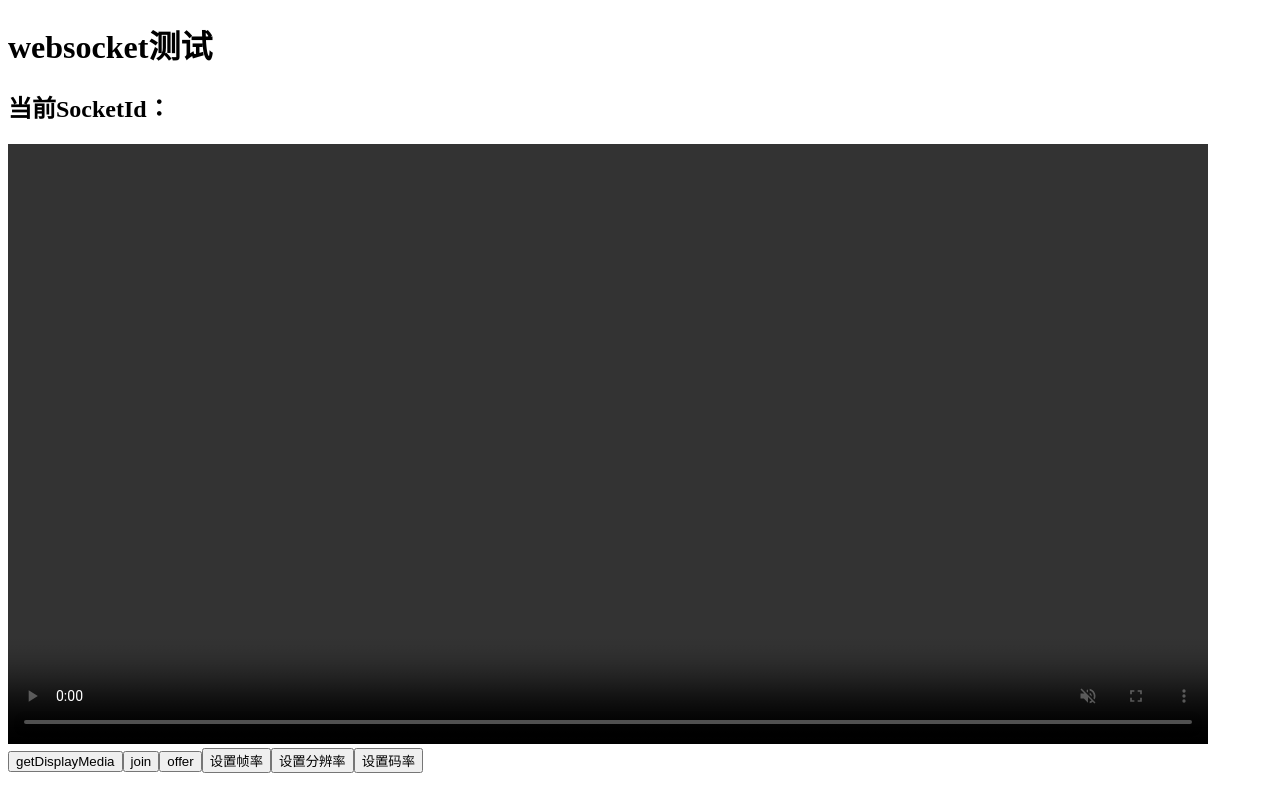
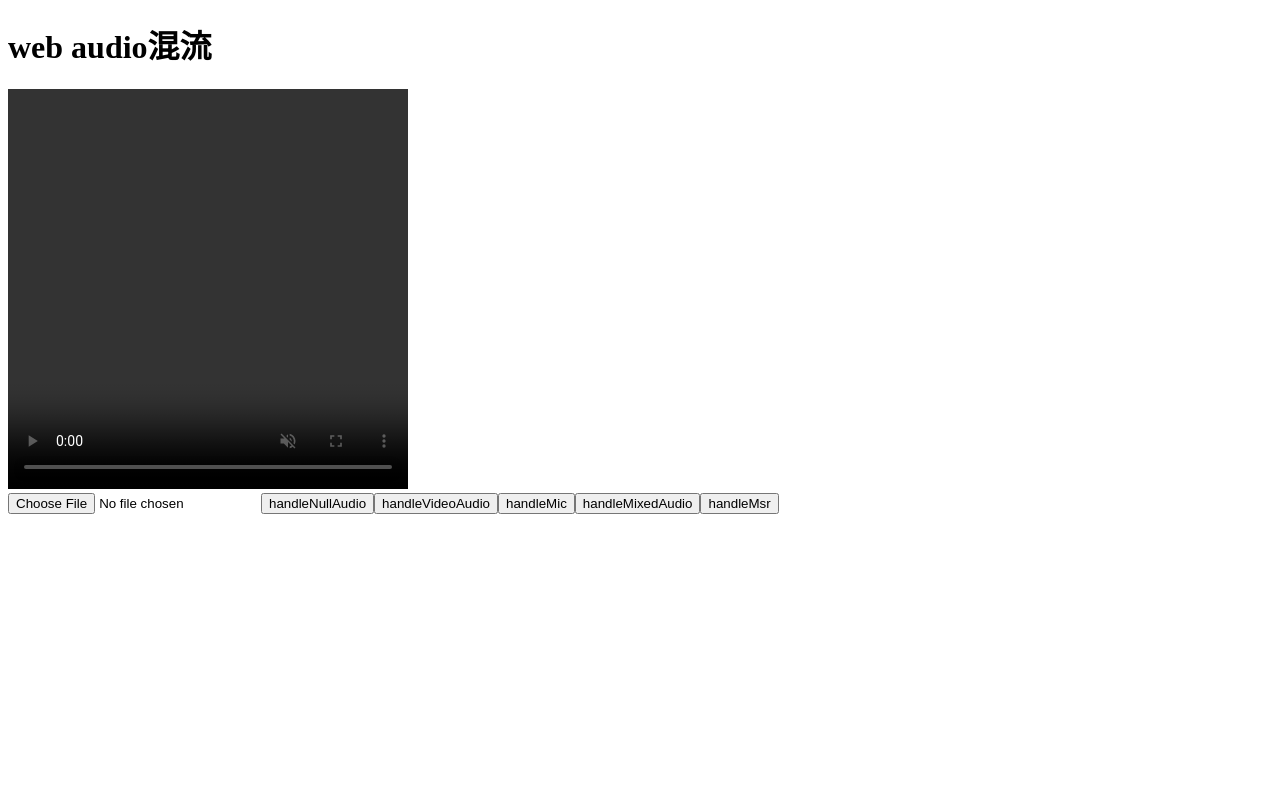
Before and after one commit to Sami-zzz/bLive-copy, a Vue app: page / in a window 1280 px wide. Built offline with nearby package versions, Linux system fonts and the light colour scheme; no server answers.

Commit message:
feat: 音视频混流

```diff
--- a/src/App.vue
+++ b/src/App.vue
@@ -1,183 +1,129 @@
 <template>
   <div>
-    <h1>websocket测试</h1>
-    <h2>当前SocketId：{{ ws?.socketId }}</h2>
+    <h1>web audio混流</h1>
     <video
-      ref="localVideoRef"
+      ref="videoRef"
+      autoplay
       muted
-      autoplay
+      width="400"
+      height="400"
       controls
-      style="height: 600px"
     ></video>
-    <button @click="handleGetDisplayMedia">getDisplayMedia</button>
-    <button @click="handleSendJoin">join</button>
-    <button @click="handleSendOffer">offer</button>
-    <button @click="handleFramerate">设置帧率</button>
-    <button @click="handleResolutionRatio">设置分辨率</button>
-    <button @click="handleSetMaxBitrate">设置码率</button>
+    <div>
+      <input
+        ref="uploadRef"
+        type="file"
+      />
+      <button @click="handleNullAudio">handleNullAudio</button>
+      <button @click="handleVideoAudio">handleVideoAudio</button>
+      <button @click="handleMic">handleMic</button>
+      <button @click="handleMixedAudio">handleMixedAudio</button>
+      <button @click="handleMsr">handleMsr</button>
+    </div>
   </div>
 </template>
 
 <script lang="ts" setup>
-import { onMounted, ref } from 'vue';
+import { ref } from 'vue';
 
-import { WebRTCPcClass } from '@/network/webrtc-pc';
-import { WebSocketClass } from '@/network/websocket';
+const uploadRef = ref<HTMLInputElement>();
+const videoRef = ref<HTMLVideoElement>();
+const streamList = ref<MediaStream[]>([]);
 
-import {
-  WsAnswerType,
-  WsCandidateType,
-  WsJoinType,
-  WsMsgTypeEnum,
-  WsOfferType,
-} from './interface-ws';
-
-const ws = ref<WebSocketClass>();
-const rtc = ref<WebRTCPcClass>();
-const localVideoRef = ref<HTMLVideoElement>();
-const localStream = ref<MediaStream>();
-
-const roomId = ref('123');
-
-function handleFramerate() {
-  console.log('handleFramerate');
-  if (localStream.value) {
-    localStream.value.getTracks().forEach((track) => {
-      if (track.kind === 'video') {
-        console.log(track);
-        const old = track.getConstraints();
-        track.applyConstraints({ ...old, frameRate: 1 });
-        console.log('设置帧率完成');
-      }
-    });
-  }
+async function handleMic() {
+  const stream = await navigator.mediaDevices.getUserMedia({
+    video: false,
+    audio: true,
+  });
+  const video = document.createElement('video');
+  video.id = 'mic';
+  video.autoplay = true;
+  // video.muted = true;
+  video.controls = true;
+  video.srcObject = stream;
+  streamList.value.push(stream);
+  document.body.appendChild(video);
 }
 
-function handleResolutionRatio() {
-  console.log('handleResolutionRatio');
-  if (localStream.value) {
-    localStream.value.getTracks().forEach((track) => {
-      if (track.kind === 'video') {
-        console.log(track);
-        const old = track.getConstraints();
-        track.applyConstraints({ ...old, height: 200 });
-        console.log('设置分辨率完成');
-      }
-    });
-  }
+function handleMsr() {
+  // @ts-ignore
+  const stream = videoRef.value!.captureStream();
+  const recorder = new MediaRecorder(stream, {
+    // https://developer.mozilla.org/en-US/docs/Web/Media/Formats/codecs_parameter#videomp4_codecsavc1.4d002a
+    mimeType: 'video/webm;codecs=avc1.4d002a,opus',
+  });
+  recorder.ondataavailable = (event) => {
+    const link = document.createElement('a');
+    link.href = window.URL.createObjectURL(event.data);
+    link.download = 'billd-live.webm';
+    link.click();
+    window.URL.revokeObjectURL(link.href);
+    recorder.pause();
+  };
+  recorder.start(5000);
 }
 
-function handleSetMaxBitrate() {
-  console.log('handleResolutionRatio');
-  rtc.value?.setMaxBitrate();
+function handleNullAudio() {
+  // 创建AudioContext对象
+  const audioContext = new AudioContext();
+
+  // 创建输入和输出节点
+  const source = audioContext.createBufferSource();
+  const destination = audioContext.createMediaStreamDestination();
+
+  // 连接输入和输出节点
+  source.connect(destination);
+
+  // 播放空白音频
+  source.start();
+
+  // 获取音频流
+  const stream = destination.stream;
+  streamList.value.push(stream);
+
+  const video = document.createElement('video');
+  video.id = 'nullaudio';
+  video.autoplay = true;
+  // video.muted = true;
+  video.controls = true;
+  video.srcObject = stream;
+  document.body.appendChild(video);
 }
 
-async function handleGetDisplayMedia() {
-  try {
-    localStream.value = await navigator.mediaDevices.getDisplayMedia({
-      video: true,
-      audio: true,
-    });
-    if (localVideoRef.value) {
-      localVideoRef.value.srcObject = localStream.value;
-    }
-  } catch (error) {
-    console.error('getDisplayMedia错误');
-  }
+function handleVideoAudio() {
+  const videoFile = uploadRef.value?.files?.[0]!;
+  const url = URL.createObjectURL(videoFile);
+  const video = document.createElement('video');
+  video.id = 'video';
+  video.width = 400;
+  video.src = url;
+  video.loop = true;
+  video.autoplay = true;
+  // video.muted = true;
+  video.controls = true;
+  document.body.appendChild(video);
+  // @ts-ignore
+  const stream = video.captureStream();
+  streamList.value.push(stream);
 }
 
-function handleSendJoin() {
-  ws.value?.send<WsJoinType['data']>({
-    msgType: WsMsgTypeEnum.join,
-    data: {
-      room_id: roomId.value,
-    },
+function handleMixedAudio() {
+  const audioCtx = new AudioContext();
+  const res: { source: MediaStreamAudioSourceNode; gainNode: GainNode }[] = [];
+
+  streamList.value.forEach((stream) => {
+    const source = audioCtx.createMediaStreamSource(stream);
+    const gainNode = audioCtx.createGain();
+    source.connect(gainNode);
+    res.push({ source, gainNode });
+    console.log('混流', stream.id, stream);
   });
-}
-
-async function handleSendOffer() {
-  rtc.value = new WebRTCPcClass({
-    videoEl: localVideoRef.value!,
-    ws: ws.value!,
-    roomId: roomId.value,
+  const destination = audioCtx.createMediaStreamDestination();
+  res.forEach((item) => {
+    item.source.connect(item.gainNode);
+    item.gainNode.connect(destination);
   });
-  if (!localStream.value) {
-    console.error('没有localStream');
-    return;
-  }
-  localStream.value.getTracks().forEach((track) => {
-    if (rtc.value && localStream.value) {
-      console.log('插入track', track);
-      rtc.value.peerConnection?.addTrack(track, localStream.value);
-      // rtc.value.peerConnection?.getSenders().forEach((sender) => {
-      //   if (sender.track !== track) {
-      //     rtc.value?.peerConnection?.addTrack(track, localStream.value!);
-      //   }
-      // });
-    }
-  });
-  const offer = await rtc.value.createOffer();
-  if (!offer) {
-    console.error('没有offer');
-    return;
-  }
-  await rtc.value.setLocalDescription(offer);
-  ws.value?.send<WsOfferType['data']>({
-    msgType: WsMsgTypeEnum.offer,
-    data: { sdp: offer, room_id: roomId.value },
-  });
-}
-
-function init() {
-  ws.value = new WebSocketClass();
-  ws.value.socket.on('connect', () => {
-    console.log('connect成功', ws.value?.socket.id);
-    if (ws.value) {
-      ws.value.socketId = ws.value.socket.id;
-    }
-    initReceive();
-  });
-}
-
-onMounted(() => {
-  init();
-});
-
-function initReceive() {
-  ws.value?.socket.on(WsMsgTypeEnum.offer, async (data: WsOfferType) => {
-    console.log('收到offer', data);
-    rtc.value = new WebRTCPcClass({
-      videoEl: localVideoRef.value!,
-      ws: ws.value!,
-      roomId: roomId.value,
-    });
-    await rtc.value.setRemoteDescription(data.data.sdp);
-    const answer = await rtc.value.createAnswer();
-    if (answer) {
-      await rtc.value.setLocalDescription(answer);
-      ws.value?.send<WsAnswerType['data']>({
-        msgType: WsMsgTypeEnum.answer,
-        data: { room_id: roomId.value, sdp: answer },
-      });
-    } else {
-      console.error('没有answer');
-    }
-  });
-  ws.value?.socket.on(WsMsgTypeEnum.answer, (data: WsAnswerType) => {
-    console.log('收到answer', data);
-    rtc.value?.setRemoteDescription(data.data.sdp);
-  });
-  ws.value?.socket.on(WsMsgTypeEnum.candidate, (data: WsCandidateType) => {
-    console.log('收到candidate', data);
-    rtc.value?.addIceCandidate(data.data.candidate);
-  });
-
-  ws.value?.socket.on(WsMsgTypeEnum.joined, (data) => {
-    console.log('收到joined', data);
-  });
-  ws.value?.socket.on(WsMsgTypeEnum.message, (data) => {
-    console.log('收到message', data);
-  });
+  videoRef.value!.srcObject = destination.stream;
 }
 </script>
 
```
Also changed, not shown: src/App-bitrate.vue (added, +184 -0 lines), src/App-canvas.vue (added, +69 -0 lines), 1 other file (tests, documents, lock files or other folders).
